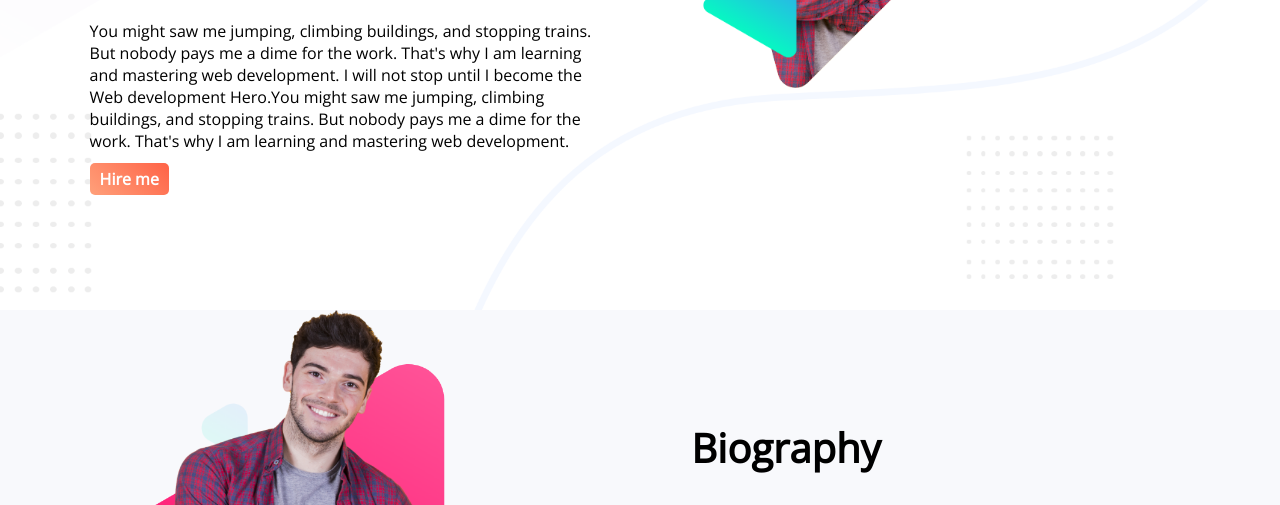
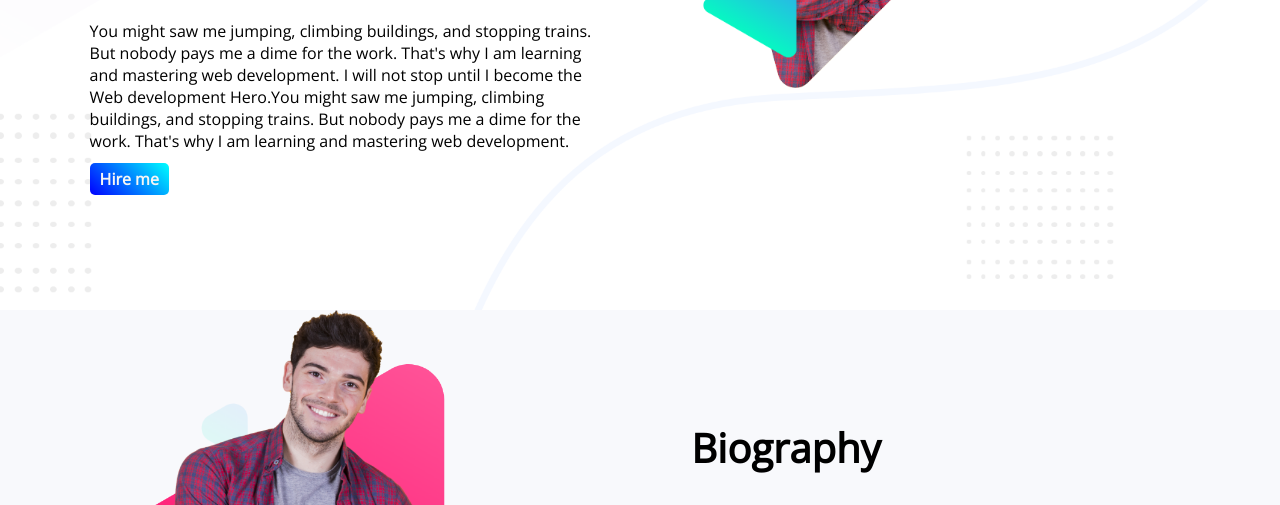
Before and after one commit to Raisull/personal-website, a plain HTML site: page index.html in a window 1280 px wide. In both pictures the pointer is over the link "Hire me". Shown: the part 290-795 px from the top of the page. Drawn offline with nearby package versions, Linux system fonts and the light colour scheme; a web font is replaced by a local one.

Commit message:
hover effect added

```diff
--- a/style.css
+++ b/style.css
@@ -42,6 +42,10 @@ h3{
     background-image: linear-gradient(45deg, lightsalmon,tomato);
     border-radius: 5px;
     padding: 5px 10px;
+}
+.linked-button:hover{
+    color: whitesmoke;
+    background-image: linear-gradient(45deg,blue,cyan);
 }
 .color-highlight{
     color: tomato;
```
